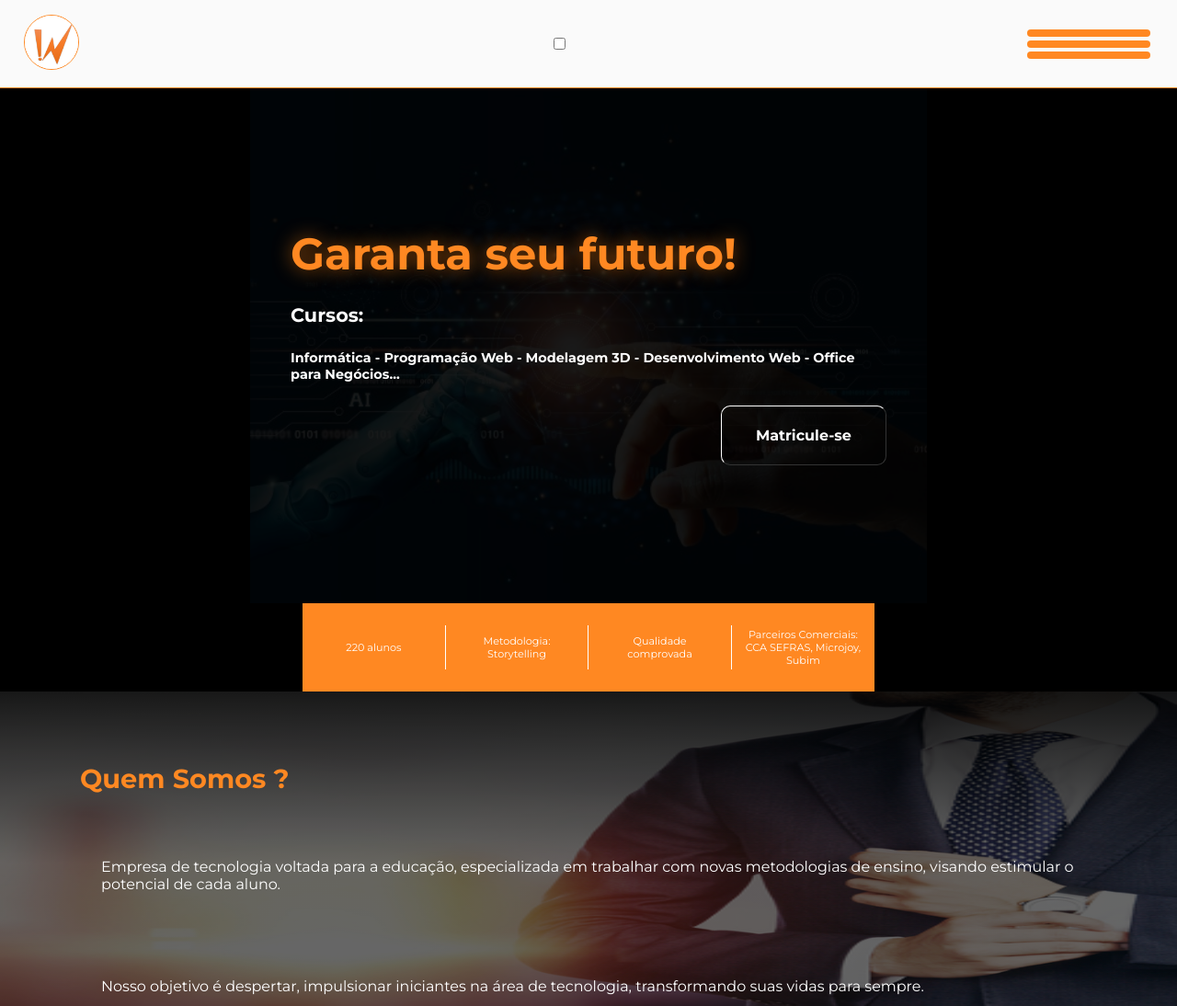
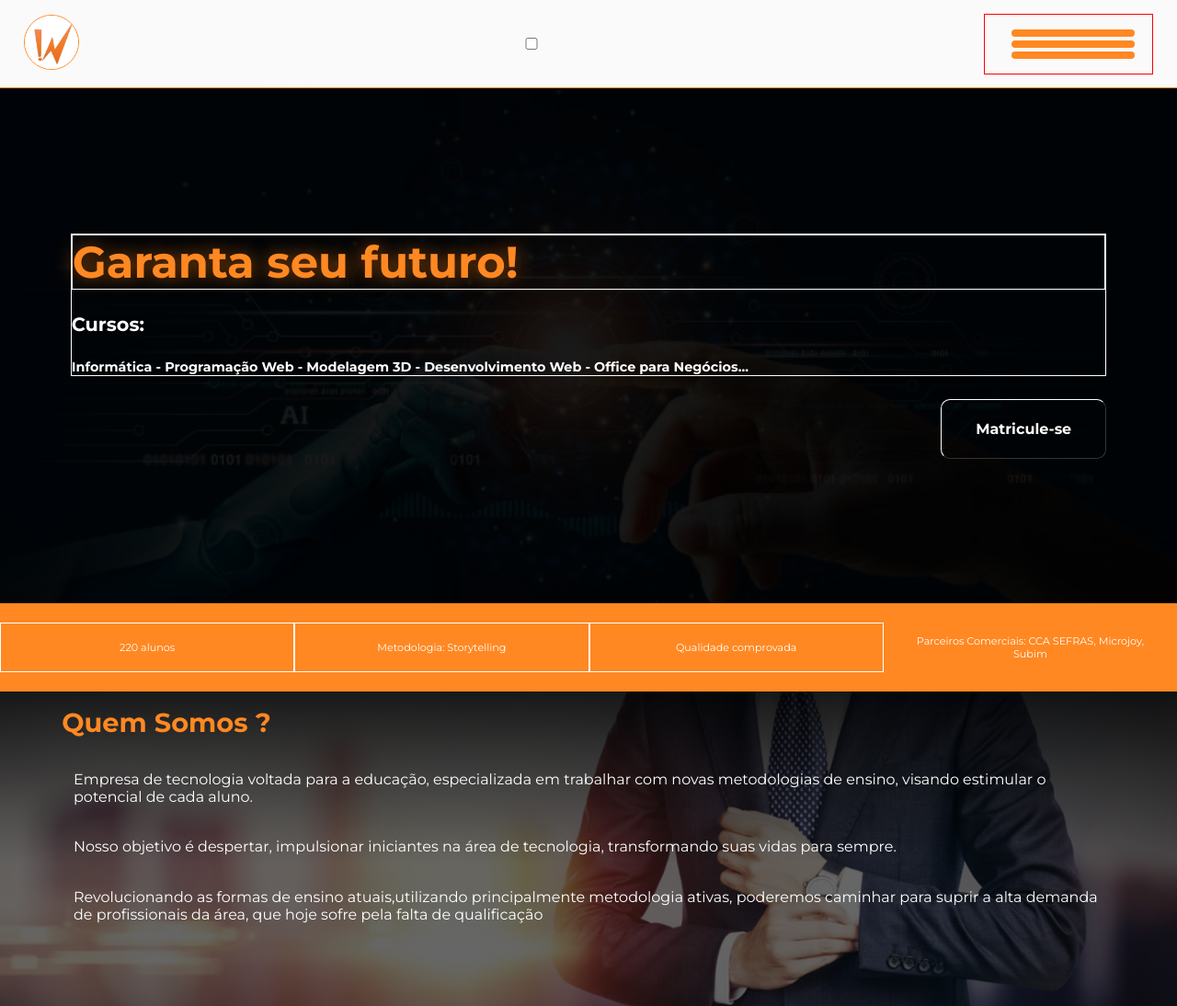
Before and after one commit to ARibeiroC/wincorp, a plain HTML site: page index.html in a window 1280 px wide. Shown: the top 1094 px of the page at 92% size. Drawn offline with Linux system fonts and the light colour scheme.

Commit message:
version 1.2
Arrumando o dimensionamento dos containers fazendo a page ocupar exatamente na largura 100% da tela.

```diff
--- a/src/sass/_mixins.sass
+++ b/src/sass/_mixins.sass
@@ -3,3 +3,9 @@
     padding: 0
     margin: 0
     box-sizing: border-box
+    width: 100vw
+
+
+@mixin responsive414
+    @media (max-width: 414px)
+        @content
--- a/src/sass/index.sass
+++ b/src/sass/index.sass
@@ -12,13 +12,14 @@
         display: flex
         justify-content: center
         background: $blackColor
+        width: 100vw
 
 
         main
             display: flex
             flex-direction: column
             align-items: center
-            overflow-x: hidden
+            width: 100vw
 
             #backTop
                 //display: none
@@ -31,7 +32,7 @@
                 border-radius: 50%
                 border: 1px solid $orangeDefault
                 top: -10vh
-                right: 5vw
+                right: 8vw
                 text-align: center
 
                 a
@@ -47,7 +48,7 @@
                 flex: 0.1
                 justify-content: space-between
                 padding: 0%
-                width: 100%
+                width: 100vw
                 height: 12vh
                 border-bottom: 1px solid $orangeDefault
                 background: rgba(255, 255, 255, 0.98)
@@ -63,6 +64,7 @@
                     #imgLogo
                         width: auto
                         height: 100%
+
                         img
                             width: 60px
                             height: 60px
@@ -74,9 +76,10 @@
                         display: flex
                         flex-direction: column
 
-                        width: 10%
+                        width: 15%
                         height: 100%
                         cursor: pointer
+                        border: 1px solid red
 
                         #checkbox
                             display: none
@@ -89,11 +92,8 @@
                             justify-content: center
                             align-items: center
 
-                            position: absolute
                             height: 8vh
                             width: 15vw
-                            right: 0
-                            top: 2vh
 
                             span
                                 background: $orangeDefault
@@ -113,10 +113,12 @@
                             height: 70vh
                             right: 0
                             width: 0vw
-                            top: 12vh
                             background: rgba(255, 255, 255, 1)
                             overflow-x: hidden
                             scroll-behavior: smooth
+                            top: 12vh
+                            @include responsive414
+                                top: 9.9vh
 
 
                             a
@@ -139,6 +141,7 @@
                 background: url('../image/background-home.jpg') no-repeat center
                 background-size: cover
                 color: $whiteColor
+                width: 100vw
 
 
                 #bgimg
@@ -151,27 +154,35 @@
                     height: 100%
 
                     #chamada
+                        width: 100%
+                        border: 1px solid white
 
                         h1
+                            width: 100%
+                            border: 1px solid white
                             font-size: 3rem
                             //font-weight: bolder
                             color: $orangeDefault
                             text-shadow: 0px 0px 20px $darkOrange
 
                         h2
+                            width: 100%
                             margin-top: 25px
                             font-size: 1.3rem
                             font-weight: bolder
 
                         h3
+                            width: 100%
                             margin-top: 25px
                             font-size: 0.9rem
+
 
 
                     #btn
                         display: flex
                         justify-content: end
                         margin-top: 25px
+                        width: 100%
 
                         button
                             height: 65px
@@ -201,6 +212,7 @@
                 background: #f82
                 height: 12vh
                 overflow-x: scroll
+                width: 100vw
                 p
                     display: flex
                     align-items: center
@@ -213,6 +225,7 @@
                     font-size: 0.7rem
                     text-align: center
                     color: $whiteColor
+                    border: 1px solid white
 
                 #last
                     border: none
@@ -221,13 +234,14 @@
                 //margin-top: 12vh
                 height: 70vh
                 background: url('../image/about.jpg') no-repeat center fixed
-                background-size: 200% 100%
+                background-size: cover
+                width: 100vw
+
 
                 #filter
                     display: flex
                     flex-direction: column
                     align-items: center
-                    justify-content: center
                     background-image: linear-gradient(rgba(0,0,0,0.9),rgba(0,0,0,0.6), rgba(0,0,0,0.6),rgba(218,221,228,0.9))
                     width: 100%
                     height: 100%
@@ -235,17 +249,19 @@
                     #txtAbout
                         display: flex
                         flex-direction: column
+                        gap: 0.2rem
                         width: 90%
 
                         h2
-                            padding: 2%
+                            width: 100%
+                            padding: 1rem 0.2rem
                             color: $orangeDefault
                             font-size: 1.8rem
 
                         p
+                            width: 100%
                             color: $whiteColor
-                            padding: 4%
-                            //text-shadow: 1px 1px 1px #fff
+                            padding: 1rem
 
             #works
                 display: flex
@@ -256,7 +272,7 @@
                 background-size: 300% 100%
                 //background: $orangeDefault
                 height: auto
-                width: 100%
+                width: 100vw
 
                 #workFilter
                     display: flex
@@ -319,3 +335,4 @@
                 align-items: center
                 color: $whiteColor
                 height: 10vh
+                width: 100vw
```
Also changed, not shown: src/css/index.css, 1 other file.
